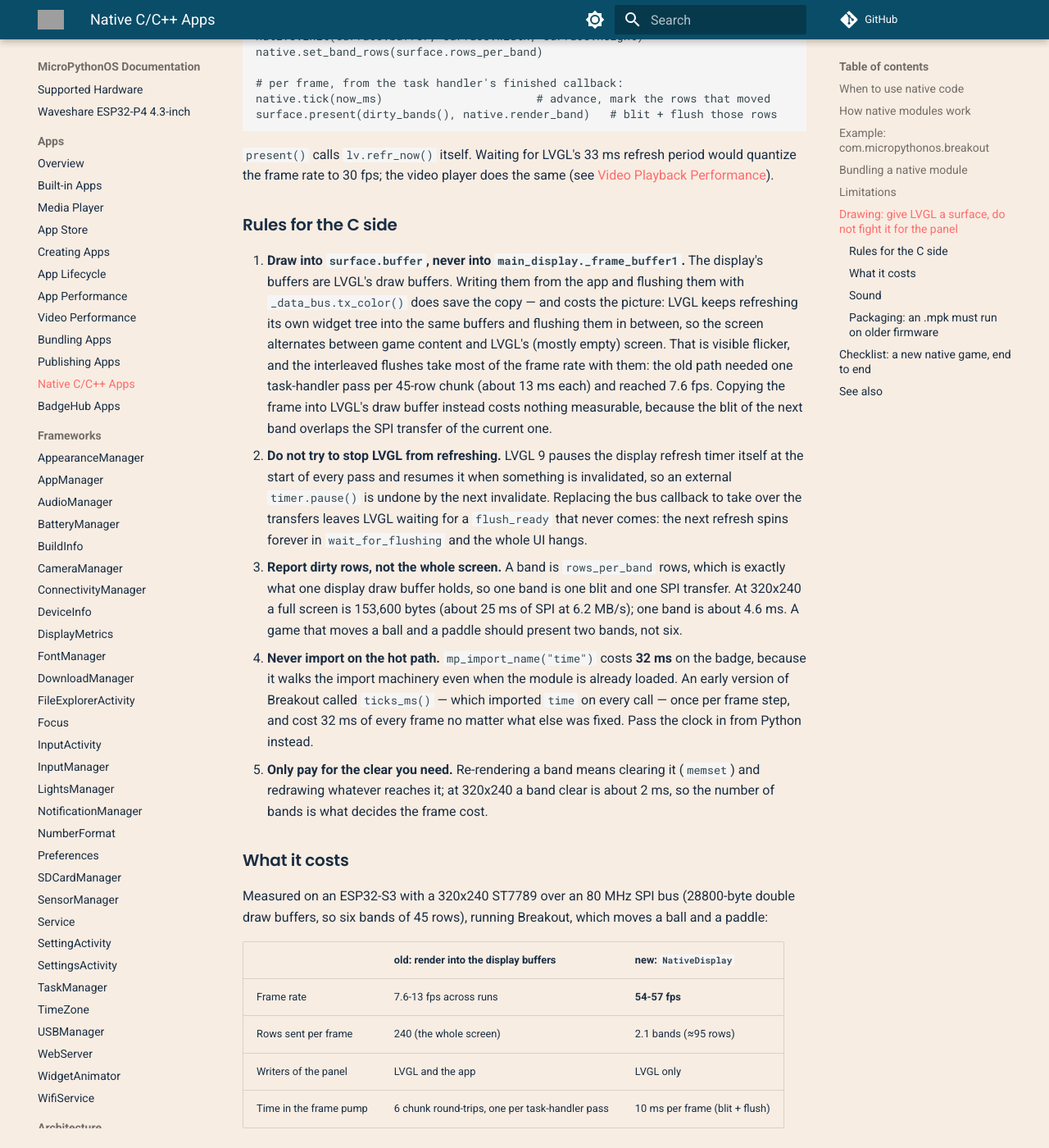
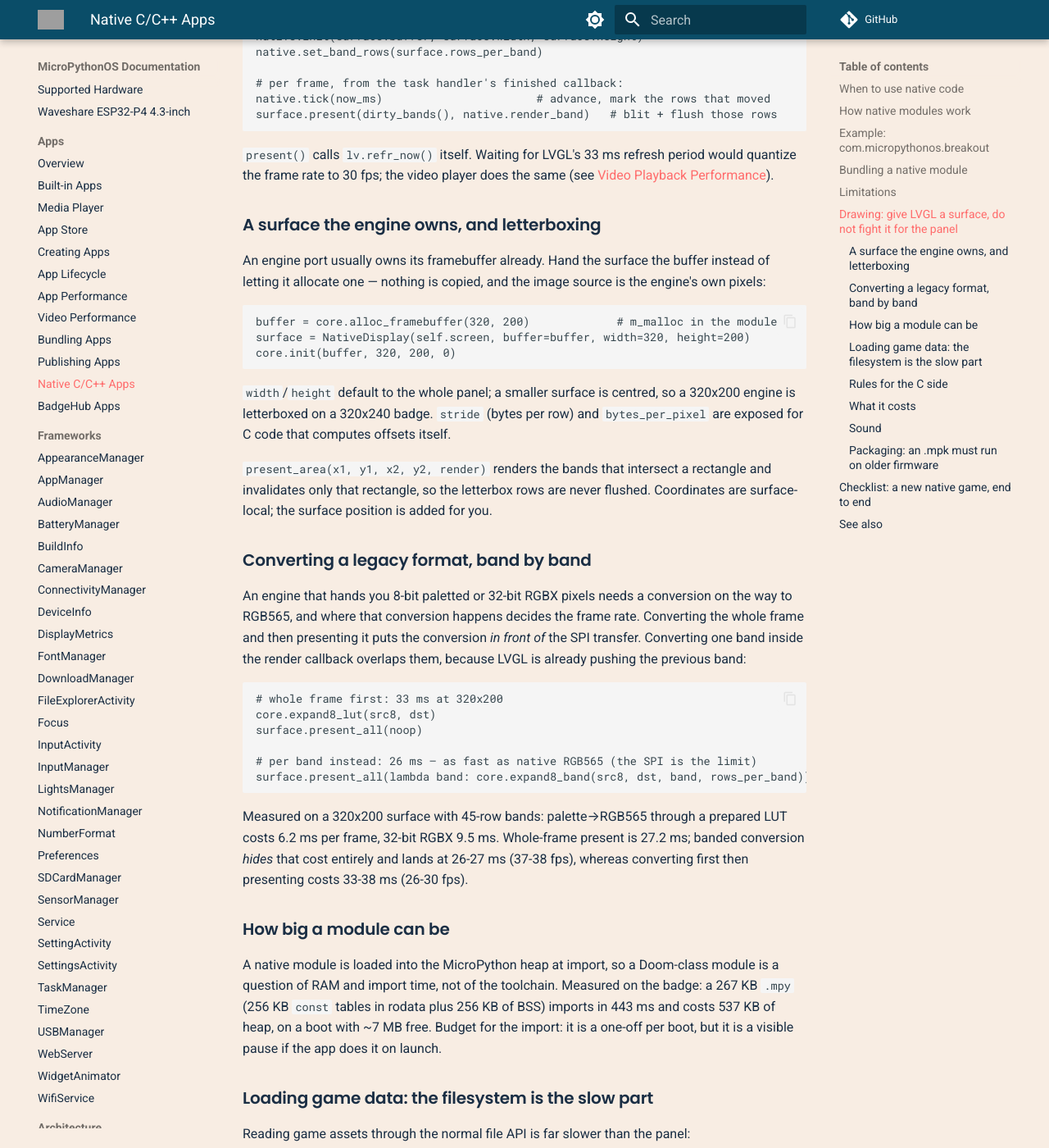
Before and after one commit to MicroPythonOS/docs, an MkDocs documentation site: the page built from docs/apps/native-apps.md, in a window 1280 px wide and 1400 px high, scrolled down 3265 px. Shown: the whole window at 82% size. Built offline with MkDocs 1.6.1 and Material for MkDocs 9.7.7, drawn with Linux system fonts in a browser that asks for light colours; comment, search, counter and statistics services are not loaded; some of the changed text lies outside the part shown; grey boxes are pictures that could not be loaded.

Commit message:
native apps: engine-owned surfaces, banded conversion, asset read costs
Document what the framecore spike measured on the badge: wrapping a
module-owned framebuffer with NativeDisplay, letterboxing, present_area,
why conversion belongs inside the per-band render callback (26 ms against
33 ms), what a 267 KB module costs to import, and that LittleFS reads at
~1.3 MB/s so game data has to be loaded once rather than per frame.

````diff
--- a/docs/apps/native-apps.md
+++ b/docs/apps/native-apps.md
@@ -144,6 +144,74 @@ surface.present(dirty_bands(), native.render_band)   # blit + flush those rows
 period would quantize the frame rate to 30 fps; the video player does the same
 (see [Video Playback Performance](video-performance.md)).
 
+### A surface the engine owns, and letterboxing
+
+An engine port usually owns its framebuffer already. Hand the surface the
+buffer instead of letting it allocate one — nothing is copied, and the image
+source is the engine's own pixels:
+
+```python
+buffer = core.alloc_framebuffer(320, 200)             # m_malloc in the module
+surface = NativeDisplay(self.screen, buffer=buffer, width=320, height=200)
+core.init(buffer, 320, 200, 0)
+```
+
+`width`/`height` default to the whole panel; a smaller surface is centred, so a
+320x200 engine is letterboxed on a 320x240 badge. `stride` (bytes per row) and
+`bytes_per_pixel` are exposed for C code that computes offsets itself.
+
+`present_area(x1, y1, x2, y2, render)` renders the bands that intersect a
+rectangle and invalidates only that rectangle, so the letterbox rows are never
+flushed. Coordinates are surface-local; the surface position is added for you.
+
+### Converting a legacy format, band by band
+
+An engine that hands you 8-bit paletted or 32-bit RGBX pixels needs a conversion
+on the way to RGB565, and where that conversion happens decides the frame rate.
+Converting the whole frame and then presenting it puts the conversion *in front
+of* the SPI transfer. Converting one band inside the render callback overlaps
+them, because LVGL is already pushing the previous band:
+
+```python
+# whole frame first: 33 ms at 320x200
+core.expand8_lut(src8, dst)
+surface.present_all(noop)
+
+# per band instead: 26 ms — as fast as native RGB565 (the SPI is the limit)
+surface.present_all(lambda band: core.expand8_band(src8, dst, band, rows_per_band))
+```
+
+Measured on a 320x200 surface with 45-row bands: palette→RGB565 through a
+prepared LUT costs 6.2 ms per frame, 32-bit RGBX 9.5 ms. Whole-frame present is
+27.2 ms; banded conversion *hides* that cost entirely and lands at 26-27 ms
+(37-38 fps), whereas converting first then presenting costs 33-38 ms (26-30 fps).
+
+### How big a module can be
+
+A native module is loaded into the MicroPython heap at import, so a
+Doom-class module is a question of RAM and import time, not of the toolchain.
+Measured on the badge: a 267 KB `.mpy` (256 KB `const` tables in rodata plus
+256 KB of BSS) imports in 443 ms and costs 537 KB of heap, on a boot with ~7 MB
+free. Budget for the import: it is a one-off per boot, but it is a visible
+pause if the app does it on launch.
+
+### Loading game data: the filesystem is the slow part
+
+Reading game assets through the normal file API is far slower than the panel:
+
+| Read | Cost |
+|---|---|
+| 16 KB from LittleFS (internal, `open`/`seek`/`readinto`) | **12.5 ms** (≈1.3 MB/s) |
+| 256 KB from LittleFS, one read | 257 ms (≈1.0 MB/s) |
+| 16 KB from a raw flash partition (`esp32.Partition.readblocks`) | **1.6 ms** (≈8 MB/s) |
+| Seek only | 0.08 ms |
+
+So an engine that reads a lump per frame starves at ~80 lump reads per second:
+a WAD has to be read once into RAM, or read from a raw partition, and a small
+cache in front of the filesystem is not optional. Reads are also much cheaper in
+one big call than in 4 KB chunks (4 KB × 4 costs 24.8 ms against 12.2 ms for one
+16 KB call).
+
 ### Rules for the C side
 
 1. **Draw into `surface.buffer`, never into `main_display._frame_buffer1`.**
@@ -250,8 +318,9 @@ oldest firmware you support belongs in the app folder.
    `present()` call `lv.refr_now()`.
 5. **Budget:** one band (45 rows at 320x240) ≈ 4.6 ms of SPI; two bands per
    frame ≈ 10 ms end to end, i.e. 56 fps at a 20 ms interval. A full-screen
-   redraw is ~25-30 ms, so a game that changes every pixel (Doom) is a ~30 fps
-   proposition, and palette→RGB565 conversion in C is the term to watch.
+   redraw is ~27 ms of present, so a game that changes every pixel (Doom) is a
+   ~30 fps proposition; converting per band rather than per frame is what keeps
+   an 8-bit engine there (26.2 ms against 33.1 ms).
 6. **Tests before the badge:** band geometry, per-band row offsets (the
    offset bug that still shows bricks but moves the paddle to the top), the
    tick budget, pause/resume, sound mapping. They run on desktop and on the
````
